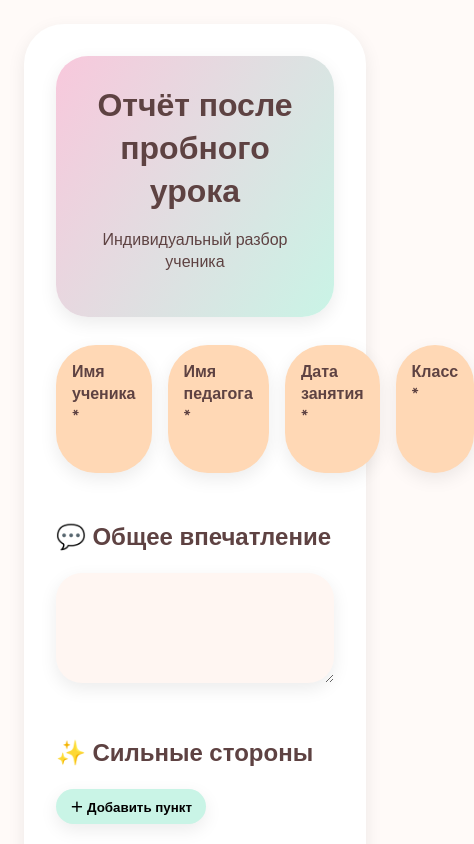
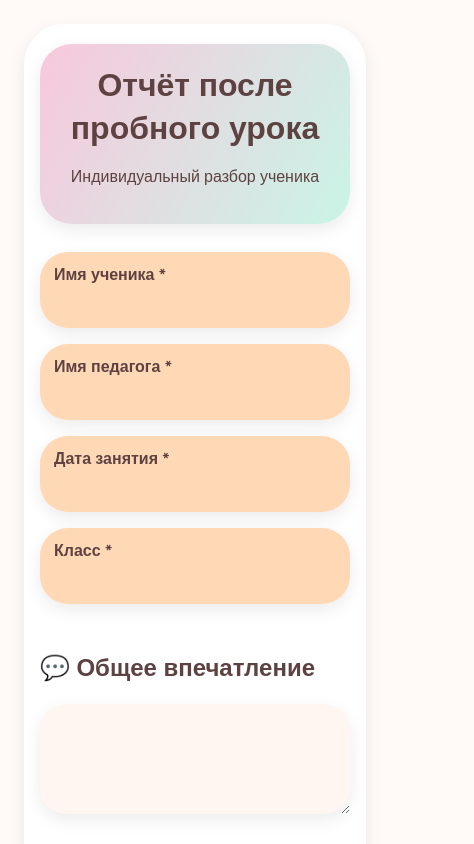
Before and after one commit to ValeriaPopovich/trial_lesson_report_template, a plain HTML site: page index.html in a window 390 px wide. Shown: the top 844 px of the page, 474 px wide, since content can reach past the window. Drawn offline with nearby package versions, Linux system fonts and the light colour scheme.

Commit message:
Update index.html

```diff
--- a/index.html
+++ b/index.html
@@ -161,6 +161,42 @@
       margin-bottom: 14px;
       font-size: 1rem;
     }
+/* ПК — 4 колонки */
+.info-grid {
+  display: grid;
+  grid-template-columns: repeat(4, 1fr);
+  gap: 16px;
+}
+
+/* Планшеты: 2 колонки */
+@media (max-width: 900px) {
+  .info-grid {
+    grid-template-columns: repeat(2, 1fr);
+  }
+}
+
+/* Телефоны: 1 колонка */
+@media (max-width: 600px) {
+  .info-grid {
+    grid-template-columns: 1fr;
+  }
+}
+@media (max-width: 600px) {
+  .info-card {
+    padding: 12px 14px;
+    border-radius: 28px;
+  }
+
+  .header {
+    padding: 20px;
+  }
+
+  .page {
+    padding: 20px 16px;
+  }
+}
+
+
 
     @keyframes shake {
       0%, 100% { transform: translateX(0); }
```
